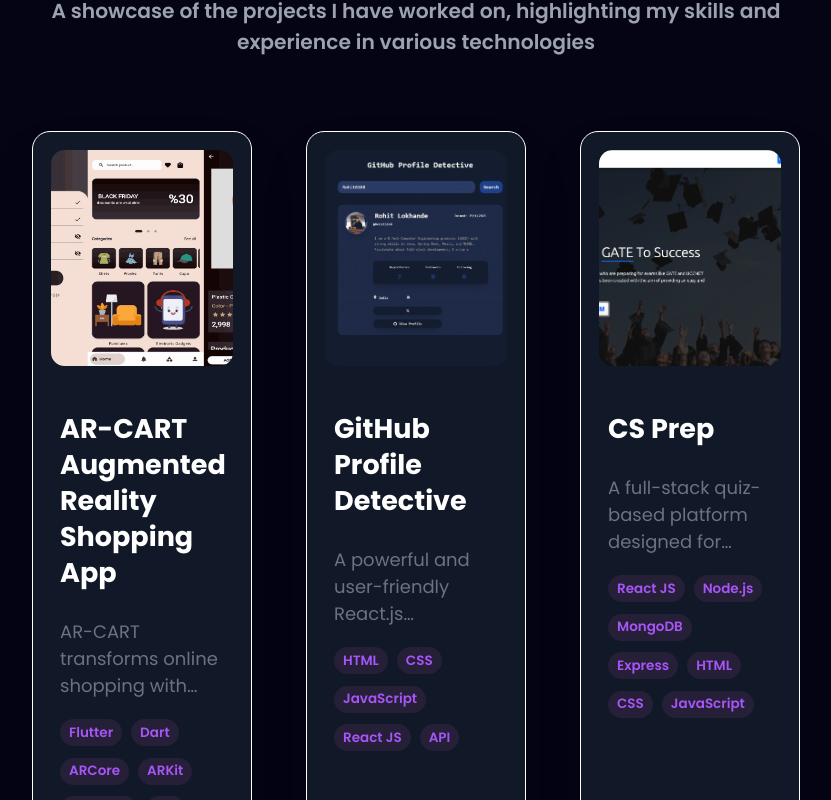
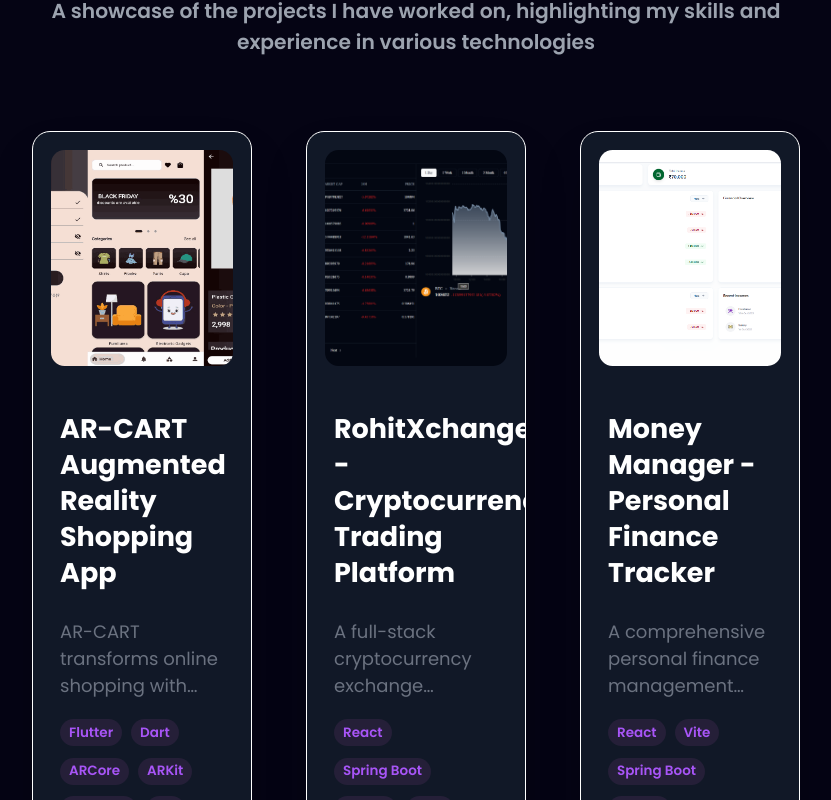
Before and after one commit to Rohit6168/myPortfolio, a React (Vite) app: page / in a window 1280 px wide. Shown: the part 4260-5060 px from the top of the page, without its empty margins (224-1055 px from the left). Built offline with nearby package versions, Linux system fonts and the light colour scheme.

Commit message:
deployedLinks-added

```diff
--- a/src/constants.js
+++ b/src/constants.js
@@ -55,6 +55,8 @@
 import cmLogo from './assets/work_logo/cm.png';
 import imagesearchLogo from './assets/work_logo/image_search.png';
 import removebgLogo from './assets/work_logo/remove_bg.png';
+import rohitxchange from './assets/work_logo/rohitxchange.png';
+import moneymanager from './assets/work_logo/moneymanager.png';
 
 
 export const SkillsInfo = [
@@ -192,8 +194,28 @@
       github: "https://github.com/Rohit6168/AR-CART",
       webapp: "https://arcart.vercel.app/",
     },
+     {
+    id: 1,
+    title: "RohitXchange - Cryptocurrency Trading Platform",
+    description:
+      "A full-stack cryptocurrency exchange platform featuring real-time market data, secure wallet management, and AI-powered chatbot assistance. Users can trade 50+ cryptocurrencies, manage digital wallets, and make secure transactions through integrated Razorpay and Stripe payment gateways. Includes JWT authentication, OTP email verification, and interactive price charts with multiple timeframes.",
+    image: rohitxchange, // Import your image
+    tags: ["React", "Spring Boot", "MySQL", "JWT", "Razorpay", "Stripe", "Recharts", "Tailwind CSS"],
+    github: "https://github.com/Rohit6168/RohitXchangeFrontend",
+    webapp: "https://rohit-xchange-frontend.vercel.app/",
+  },
+  {
+    id: 2,
+    title: "Money Manager - Personal Finance Tracker",
+    description:
+      "A comprehensive personal finance management application that helps users track income, expenses, and maintain financial health. Features email verification with Cloudinary image upload, customizable categories with emoji icons, interactive charts for financial visualization, advanced filtering options, and Excel export functionality. Built with React and Vite for optimal performance and Spring Boot backend for robust API services.",
+    image: moneymanager, // Import your image
+    tags: ["React", "Vite", "Spring Boot", "MySQL", "Cloudinary", "Recharts", "Tailwind CSS"],
+    github: "https://github.com/Rohit6168/money-manager-forntend",
+    webapp: "https://moneymanagerfrontendd.netlify.app/",
+  },
     {
-      id: 1,
+      id: 3,
       title: "GitHub Profile Detective",
       description:
         "A powerful and user-friendly React.js application designed to uncover and showcase detailed GitHub profile information. Simply enter a GitHub username, and the app fetches comprehensive data, including profile stats, repositories, followers, and contributions. The intuitive interface ensures a seamless experience, making it a must-visit tool for developers and recruiters.",
@@ -203,7 +225,7 @@
       webapp: "https://githubprofiledetective.netlify.app/",
     },
     {
-      id: 2,
+      id: 4,
       title: "CS Prep",
       description:
         "A full-stack quiz-based platform designed for GATE/UGC NET students to practice previous year questions and create customized tests. The platform offers comprehensive profile stats and detailed results, helping students track and improve their preparation journey effectively.",
@@ -213,7 +235,7 @@
       webapp: "https://csprep.netlify.app/",
     },
     {
-      id: 3,
+      id: 5,
       title: "Movie Recommendation App",
       description:
         "A React-based web application that provides movie recommendations based on different criteria, such as genres, user preferences, and popular trends. The intuitive design and smooth experience make it a go-to app for movie enthusiasts.",
@@ -223,7 +245,7 @@
       webapp: "https://movie-recommendation-app-jet.vercel.app/",
     },
     {
-      id: 4,
+      id: 6,
       title: "Email Validator NPM Package",
       description:
         "An efficient and customizable NPM package for validating email addresses. Built using React.js and Node.js, it provides robust validation features to help developers ensure that email inputs meet required formats and standards.",
@@ -233,7 +255,7 @@
       webapp: "https://www.npmjs.com/package/cmtk-email-validator",
     },
     {
-      id: 5,
+      id: 7,
       title: "Task Reminder Chrome Extension Tool",
       description:
         "A productivity-boosting Chrome extension designed to help users manage and remember their daily tasks. Built using JavaScript, it offers a simple interface with reminders and task notifications to keep users on track.",
@@ -243,7 +265,7 @@
       webapp: "chrome://extensions/?id=kngheeibjnnidhfoomkpnbeghackheci",
     },
     {
-      id: 6,
+      id: 8,
       title: "Webverse Digital",
       description:
         "The official website for Webverse Digital, a creative digital marketing agency. Built using HTML, CSS, and JavaScript, it features visually appealing animations and a clean design to showcase the agency's services.",
@@ -253,7 +275,7 @@
       webapp: "https://webversedigital.com/",
     },
     {
-      id: 7,
+      id: 9,
       title: "Coding Master",
       description:
         "An ed-tech platform where users can access tech and coding-related blogs, notes, interview questions, e-books, and premium content with payment integration. Built with full-stack technologies for a seamless learning experience.",
@@ -263,7 +285,7 @@
       webapp: "https://codingmasterweb.in/",
     },
     {
-      id: 8,
+      id: 10,
       title: "Image Search App",
       description:
         "A React.js-based image search application that allows users to search and download high-quality images from the web. Built using external APIs to ensure a vast library of results for various queries.",
@@ -273,7 +295,7 @@
       webapp: "https://imagsearch.netlify.app/",
     },
     {
-      id: 9,
+      id: 11,
       title: "Image Background Remover",
       description:
         "An efficient background removal app built with React.js and API integration. Users can upload any image, remove the background, and download the transparent version for further use.",
```
Also changed, not shown: src/assets/work_logo/moneymanager.png (added), src/assets/work_logo/rohitxchange.png (added).
